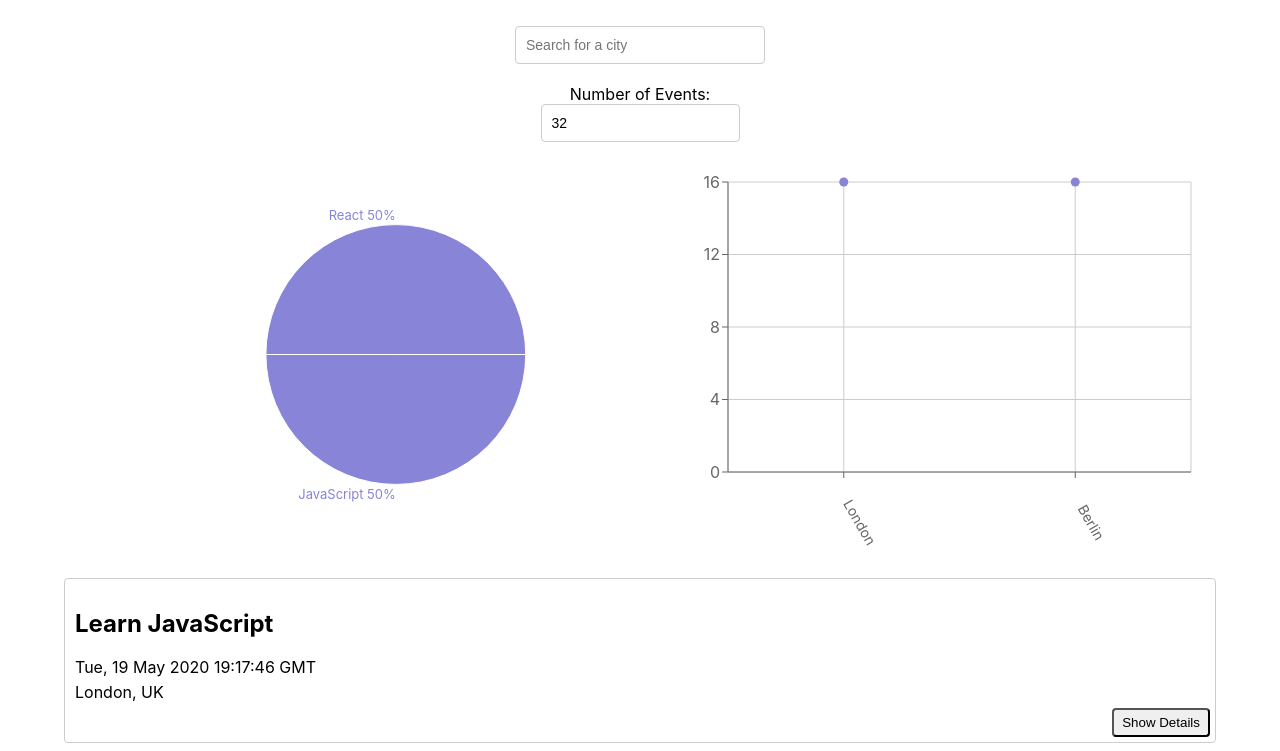
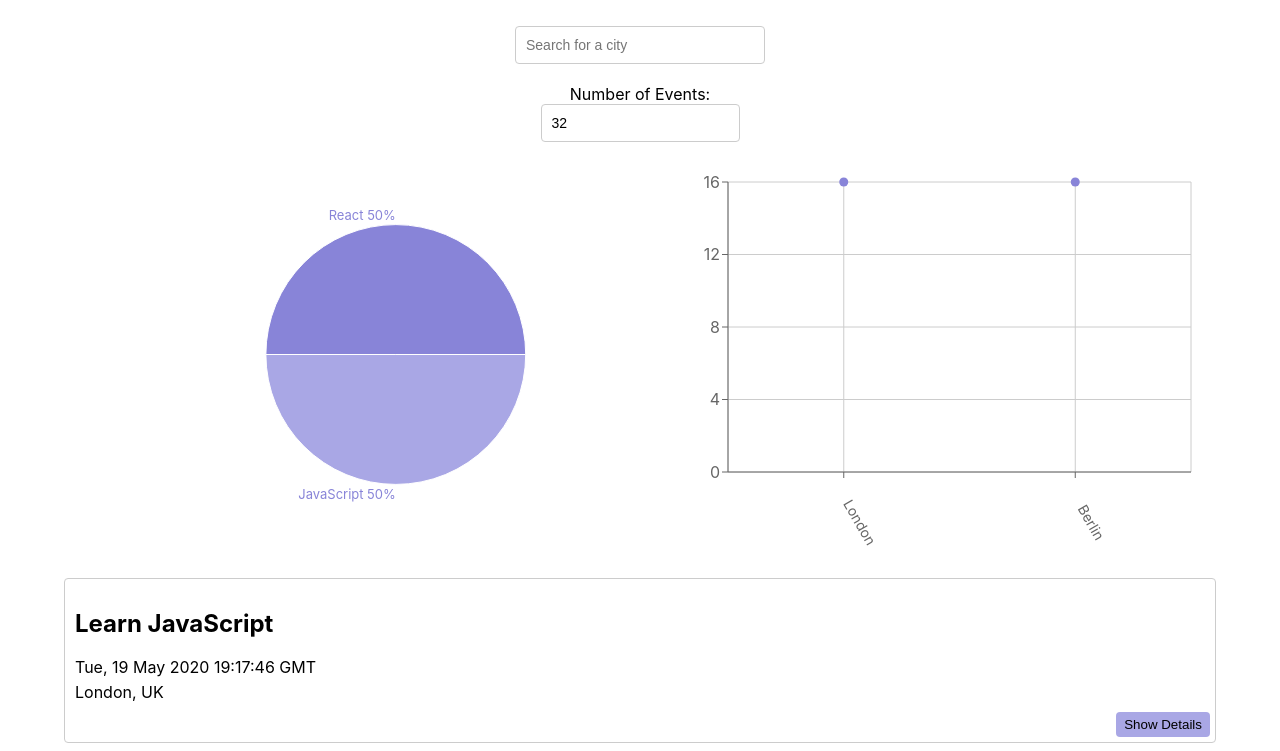
Before and after one commit to TheaWin/meet, a React (Create React App) app: page / in a window 1280 px wide. Shown: the top 751 px of the page. Built offline with nearby package versions, Linux system fonts and the light colour scheme; what atatus-spa would draw is missing.

Commit message:
UI adjustment

```diff
--- a/src/App.css
+++ b/src/App.css
@@ -85,6 +85,9 @@ input[type="number"] {
   border-radius: 4px;
   outline: none;
   cursor: pointer;
+  background-color: #a9a7e5;
+  color: #000000;
+  border: #a9a7e5;
 }
 
 .alerts-container {
--- a/src/components/EventGenresChart.js
+++ b/src/components/EventGenresChart.js
@@ -6,6 +6,7 @@ const EventGenresChart = ({ events }) => {
   const [data, setData] = useState([]);
 
   const genres = ['React', 'JavaScript', 'Node', 'jQuery', 'Angular'];
+  const colors = ['#8884d8', '#a9a7e5', '#c4c2e9', '#7b7fd0', '#b2b5e8'];
 
   const isSmallScreen = window.innerWidth < 600;
   const outerRadius = isSmallScreen ? 80 : 130;
@@ -60,6 +61,9 @@ const EventGenresChart = ({ events }) => {
           label={renderCustomizedLabel}
           outerRadius={outerRadius}
         >
+          {data.map((entry, index) => (
+            <Cell key={`cell-${index}`} fill={colors[index % colors.length]} />
+          ))}
         </Pie>
       </PieChart>
     </ResponsiveContainer>
```
